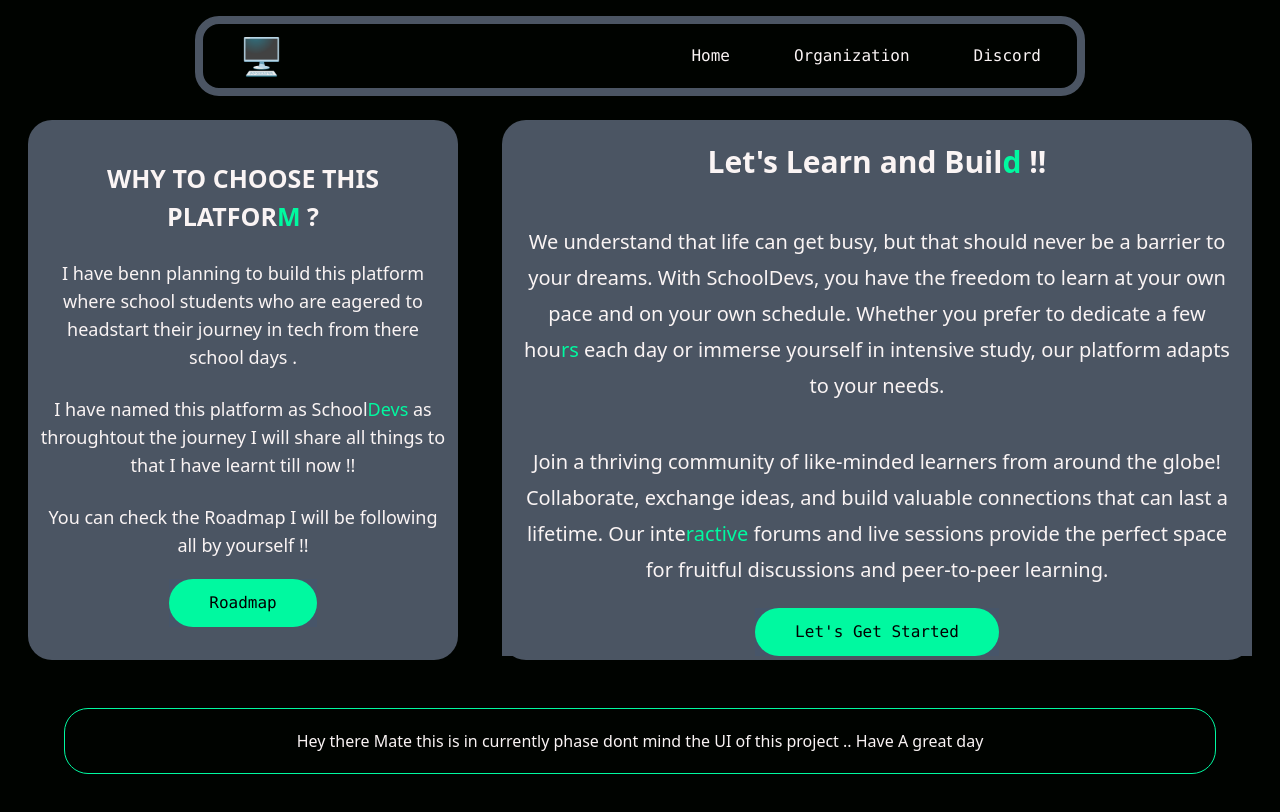
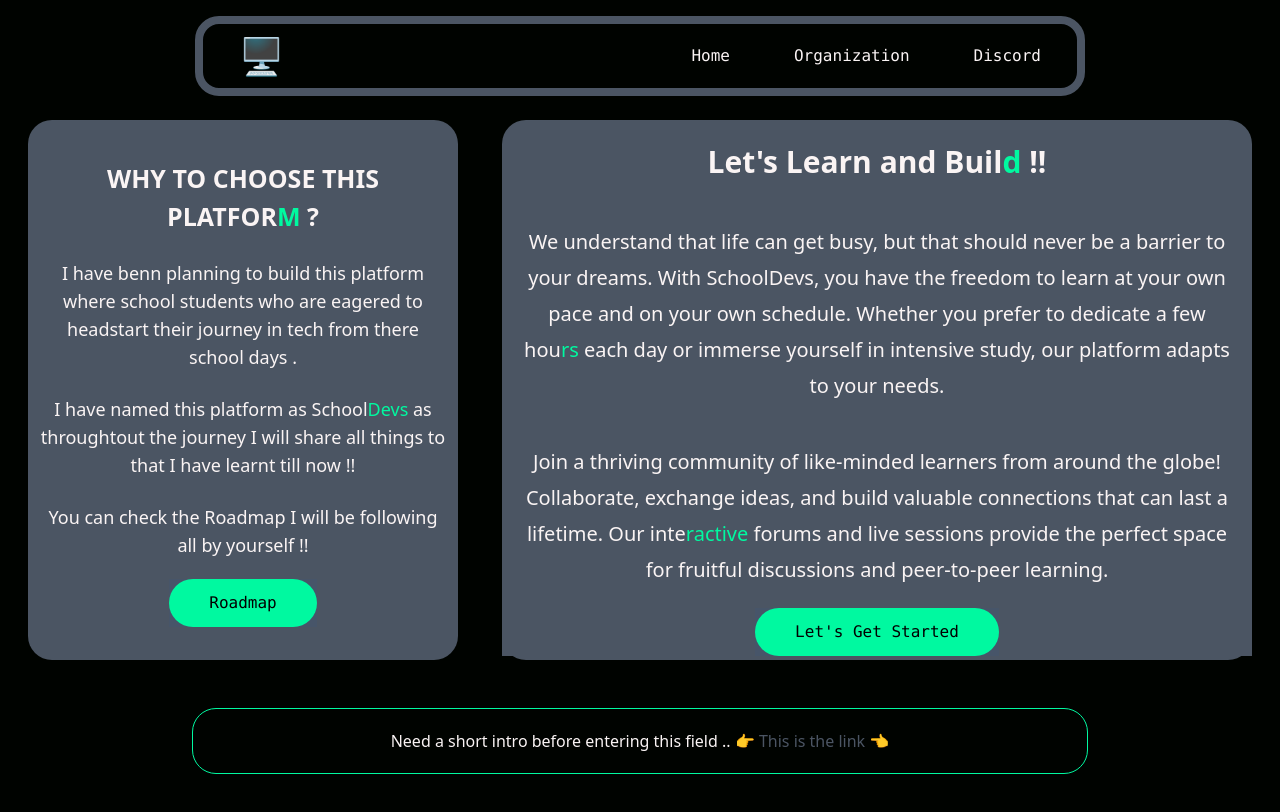
Before and after one commit to mrinalxdev/Synthia, a React (Vite) app: page / in a window 1280 px wide. Shown: the top 812 px of the page. Built offline with nearby package versions, Linux system fonts and the light colour scheme.

Commit message:
Added New data

```diff
--- a/src/index.css
+++ b/src/index.css
@@ -3,8 +3,22 @@
 @tailwind utilities;
 
 * {
-    margin: 0;
-    padding: 0;
-    background-color: #000300;
-    color: #faf4f4;
+  margin: 0;
+  padding: 0;
+  background-color: #000300;
+  color: #faf4f4;
 }
+html {
+  scroll-behavior: smooth;
+}
+::-webkit-scrollbar {
+  width: 1px;
+}
+::-webkit-scrollbar-thumb {
+  background: #faf4f4;
+  border-radius: 10px;
+}
+
+.home {
+  overflow: hidden;
+}
--- a/src/pages/home/Home.jsx
+++ b/src/pages/home/Home.jsx
@@ -4,7 +4,7 @@
 
 const Home = () => {
   return (
-    <div className="min-w-screen min-h-screen">
+    <div className="min-w-screen min-h-[90%]">
       <LayoutHome />
     </div>
   );
--- a/src/pages/home/LinksHome.jsx
+++ b/src/pages/home/LinksHome.jsx
@@ -1,11 +1,13 @@
-import React from 'react'
+import React from "react";
+import { Link } from "react-router-dom";
 
 const LinksHome = () => {
   return (
-    <div className='border rounded-3xl p-5 text-center border-[#00f9a0] w-[90%] m-auto mt-10'>
-      Hey there Mate this is in currently phase dont mind the UI of this project .. Have A great day
+    <div className="border rounded-3xl p-5 text-center border-[#00f9a0] w-[70%] m-auto mt-10 mb-3">
+      Need a short intro before entering this field .. 👉{" "}
+      <Link className="text-gray-600"> This is the link </Link>👈
     </div>
-  )
-}
+  );
+};
 
-export default LinksHome
+export default LinksHome;
```
